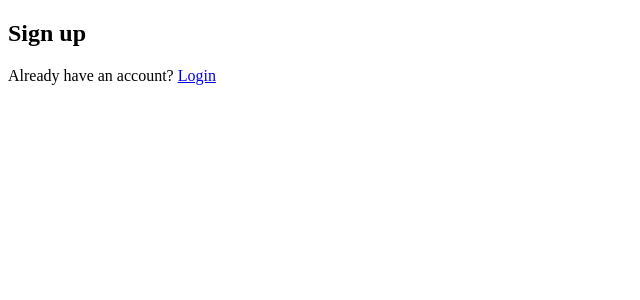
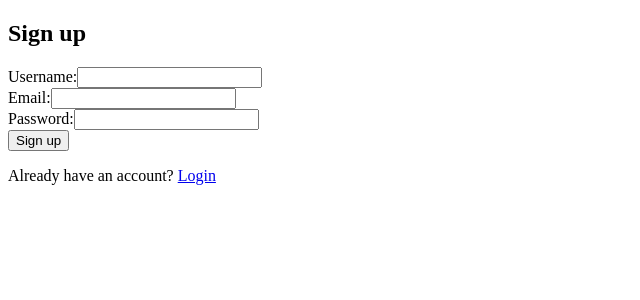
Before and after one commit to mmwandera/tech-talk-frontend-setup, a React (Vite) app: page /signup in a window 1280 px wide. Shown: the top 300 px of the page, without its empty margins (0-640 px from the left). Built offline with nearby package versions, Linux system fonts and the light colour scheme.

Commit message:
tested sign up and login features

```diff
--- a/package.json
+++ b/package.json
@@ -1,5 +1,4 @@
 {
-  "proxy": "http://127.0.0.1:3000",
   "name": "tech-talk-frontend-setup",
   "private": true,
   "version": "0.0.0",
--- a/src/App.jsx
+++ b/src/App.jsx
@@ -1,14 +1,17 @@
 import { Route, Routes } from 'react-router-dom';
+import Home from './Home';
 import Login from './Login';
+import Profile from './Profile';
 import Signup from './Signup';
 
 function App() {
     return (
         <div className="App">
             <Routes>
+                <Route exact path="/" element={<Home />} />
                 <Route exact path="/login" element={<Login/>} />
                 <Route exact path="/signup" element={<Signup/>} />
-                {/* Add routes for other pages here */}
+                <Route exact path="/profile" element={<Profile />} />
             </Routes>
         </div>
     );
--- /dev/null
+++ b/src/BlogCard.jsx
@@ -0,0 +1,15 @@
+function BlogCard( ) {
+    return (
+        <div className="blog-card">
+            {/* <img src={thumbnail} alt="Blog Thumbnail" />
+            <h3>{title}</h3>
+            <p>Author: {author}</p>
+            <p>Date Created: {dateCreated}</p>
+            <p>Likes: {numLikes}</p>
+            <p>Comments: {numComments}</p>
+            <p>{previewContent}</p> */}
+        </div>
+    );
+}
+
+export default BlogCard;
--- /dev/null
+++ b/src/Header.jsx
@@ -0,0 +1,15 @@
+import { Link } from 'react-router-dom';
+
+function Header() {
+    return (
+        <header>
+            <div className="logo">TechTalk</div>
+            <nav>
+                <Link to="/profile">Profile</Link>
+            </nav>
+            <button>Logout</button>
+        </header>
+    );
+}
+
+export default Header;
--- /dev/null
+++ b/src/Home.jsx
@@ -0,0 +1,57 @@
+import BlogCard from './BlogCard';
+import Header from './Header';
+import UserCard from './UserCard';
+
+function Home() {
+    // Sample data for demonstration
+    const recommendedUsers = [
+        { id: 1, profilePhoto: 'user1.jpg', username: 'user1', numFollowers: 100 },
+        { id: 2, profilePhoto: 'user2.jpg', username: 'user2', numFollowers: 200 },
+        // Add more recommended users as needed
+    ];
+
+    const blogs = [
+        { id: 1, thumbnail: 'blog1.jpg', title: 'Blog 1', author: 'Author 1', dateCreated: '2024-03-29', numLikes: 50, numComments: 10, previewContent: 'Lorem ipsum dolor sit amet, consectetur adipiscing elit.' },
+        { id: 2, thumbnail: 'blog2.jpg', title: 'Blog 2', author: 'Author 2', dateCreated: '2024-03-28', numLikes: 30, numComments: 5, previewContent: 'Sed do eiusmod tempor incididunt ut labore et dolore magna aliqua.' },
+        // Add more blogs as needed
+    ];
+
+    return (
+        <div>
+            {/* Header */}
+            <Header />
+
+            {/* Main Section */}
+            <main>
+                {/* Left Part */}
+                <div className="left-section" style={{ width: '30%' }}>
+                    <input type="text" placeholder="Search users" />
+                    <div className="recommended-users">
+                        <h2>Recommended Users</h2>
+                        {/* Render recommended users */}
+                        {recommendedUsers.map(user => (
+                            <UserCard key={user.id} {...user} />
+                        ))}
+                    </div>
+                </div>
+
+                {/* Right Part */}
+                <div className="right-section" style={{ width: '70%' }}>
+                    {/* Search Bar */}
+                    <div className="search-bar">
+                        <input type="text" placeholder="Search blogs" />
+                    </div>
+
+                    {/* Blogs */}
+                    <h2>Blogs</h2>
+                    {/* Render blogs */}
+                    {blogs.map(blog => (
+                        <BlogCard key={blog.id} {...blog} />
+                    ))}
+                </div>
+            </main>
+        </div>
+    );
+}
+
+export default Home;
--- a/src/Login.jsx
+++ b/src/Login.jsx
@@ -1,11 +1,65 @@
+import { useState } from 'react';
 import { Link } from 'react-router-dom';
 
 function Login() {
+    const [username, setUsername] = useState('');
+    const [password, setPassword] = useState('');
+    const [error, setError] = useState('');
+
+    const handleSubmit = async (e) => {
+        e.preventDefault();
+
+        try {
+            const response = await fetch('http://127.0.0.1:3000/login', {
+                method: 'POST',
+                headers: {
+                    'Content-Type': 'application/json'
+                },
+                body: JSON.stringify({ username, password })
+            });
+
+            const data = await response.json();
+            console.log(data);
+            if (!response.ok) {
+                throw new Error(data.message || 'Failed to log in');
+            }
+
+            // Redirect to home page after successful login
+            // Replace '/' with your actual home page route
+            window.location.href = '/';
+        } catch (error) {
+            setError(error.message);
+        }
+    };
+
     return (
         <div>
             <h2>Login</h2>
-            {/* Login form goes here */}
-            <p>Dont have an account? <Link to="/signup">Sign up</Link></p>
+            <form onSubmit={handleSubmit}>
+                <div>
+                    <label htmlFor="username">Username:</label>
+                    <input
+                        type="text"
+                        id="username"
+                        value={username}
+                        onChange={(e) => setUsername(e.target.value)}
+                        required
+                    />
+                </div>
+                <div>
+                    <label htmlFor="password">Password:</label>
+                    <input
+                        type="password"
+                        id="password"
+                        value={password}
+                        onChange={(e) => setPassword(e.target.value)}
+                        required
+                    />
+                </div>
+                <button type="submit">Login</button>
+                {error && <p style={{ color: 'red' }}>{error}</p>}
+            </form>
+            <p>Don&apos;t have an account? <Link to="/signup">Sign up</Link></p>
         </div>
     );
 }
--- /dev/null
+++ b/src/Profile.jsx
@@ -0,0 +1,46 @@
+import BlogCard from './BlogCard'; // Assuming you also want to display blogs in the profile page
+import Header from './Header';
+
+function Profile() {
+    // Sample data for demonstration
+    const user = {
+        username: 'JohnDoe',
+        profilePhoto: 'profile.jpg',
+        numFollowers: 500,
+        // Add more user data as needed
+    };
+
+    const userBlogs = [
+        { id: 1, thumbnail: 'blog1.jpg', title: 'Blog 1', author: 'JohnDoe', dateCreated: '2024-03-29', numLikes: 50, numComments: 10, previewContent: 'Lorem ipsum dolor sit amet, consectetur adipiscing elit.' },
+        { id: 2, thumbnail: 'blog2.jpg', title: 'Blog 2', author: 'JohnDoe', dateCreated: '2024-03-28', numLikes: 30, numComments: 5, previewContent: 'Sed do eiusmod tempor incididunt ut labore et dolore magna aliqua.' },
+        // Add more user blogs as needed
+    ];
+
+    return (
+        <div>
+            {/* Header */}
+            <Header />
+
+            {/* Main Section */}
+            <main>
+                <div className="profile-info">
+                    <img src={user.profilePhoto} alt="User Profile" />
+                    <h2>{user.username}</h2>
+                    <p>Followers: {user.numFollowers}</p>
+                    {/* Add more user information here */}
+                </div>
+
+                {/* User's Blogs */}
+                <div className="user-blogs">
+                    <h2>Your Blogs</h2>
+                    {/* Render user's blogs */}
+                    {userBlogs.map(blog => (
+                        <BlogCard key={blog.id} {...blog} />
+                    ))}
+                </div>
+            </main>
+        </div>
+    );
+}
+
+export default Profile;
--- a/src/Signup.jsx
+++ b/src/Signup.jsx
@@ -1,10 +1,75 @@
+import { useState } from 'react';
 import { Link } from 'react-router-dom';
 
 function Signup() {
+    const [username, setUsername] = useState('');
+    const [email, setEmail] = useState('');
+    const [password, setPassword] = useState('');
+    const [error, setError] = useState('');
+
+    const handleSubmit = async (e) => {
+        e.preventDefault();
+
+        try {
+            const response = await fetch('http://127.0.0.1:3000/signup', { // Using relative URL thanks to the proxy
+                method: 'POST',
+                headers: {
+                    'Content-Type': 'application/json'
+                },
+                body: JSON.stringify({ username, email, password })
+            });
+
+            const data = await response.json();
+            console.log(data);
+            if (!response.ok) {
+                throw new Error(data.message || 'Failed to sign up');
+            }
+
+            // Redirect to login page after successful signup
+            // Replace '/login' with your actual login route
+            window.location.href = '/login';
+        } catch (error) {
+            setError(error.message);
+        }
+    };
+
     return (
         <div>
             <h2>Sign up</h2>
-            {/* Signup form goes here */}
+            <form onSubmit={handleSubmit}>
+                <div>
+                    <label htmlFor="username">Username:</label>
+                    <input
+                        type="text"
+                        id="username"
+                        value={username}
+                        onChange={(e) => setUsername(e.target.value)}
+                        required
+                    />
+                </div>
+                <div>
+                    <label htmlFor="email">Email:</label>
+                    <input
+                        type="email"
+                        id="email"
+                        value={email}
+                        onChange={(e) => setEmail(e.target.value)}
+                        required
+                    />
+                </div>
+                <div>
+                    <label htmlFor="password">Password:</label>
+                    <input
+                        type="password"
+                        id="password"
+                        value={password}
+                        onChange={(e) => setPassword(e.target.value)}
+                        required
+                    />
+                </div>
+                <button type="submit">Sign up</button>
+                {error && <p style={{ color: 'red' }}>{error}</p>}
+            </form>
             <p>Already have an account? <Link to="/login">Login</Link></p>
         </div>
     );
--- /dev/null
+++ b/src/UserCard.jsx
@@ -0,0 +1,12 @@
+function UserCard() {
+    return (
+        <div className="user-card">
+            {/* <img src={profilePhoto} alt="User Profile" />
+            <h3>{username}</h3>
+            <p>Followers: {numFollowers}</p> */}
+            <button>Follow</button>
+        </div>
+    );
+}
+
+export default UserCard;
```
